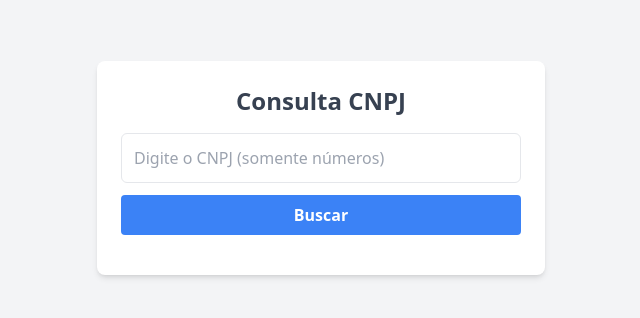
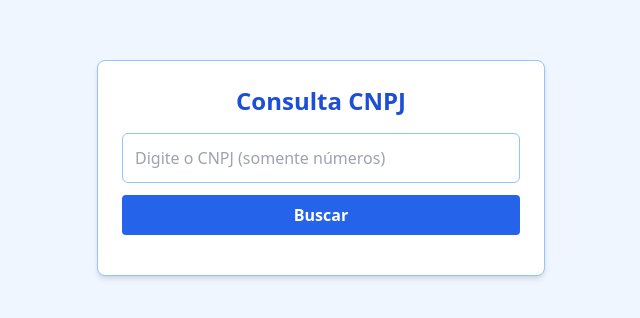
Before and after one commit to Biula7/Consulta-CNPJ, a plain HTML site: page index.html in a window 1280 px wide. Shown: the part 232-550 px from the top of the page, without its empty margins (319-959 px from the left). Drawn offline with nearby package versions, Linux system fonts and the light colour scheme.

Commit message:
Add files via upload
Foi melhorado o design do site o deixando mais acessivel, e colocado mensagens de erro mais entendiveis para o úsuario. Também ouve mudanças no codigo para que retire ponto e barras do CNPJ digitado enviando apenas os numeros.

```diff
--- a/index.html
+++ b/index.html
@@ -6,20 +6,25 @@
     <title>Consulta CNPJ - Receita WS</title>
     <script src="https://cdn.tailwindcss.com"></script>
 </head>
-<body class="bg-gray-100 flex items-center justify-center min-h-screen">
-    <div class="bg-white p-6 rounded-lg shadow-md w-full max-w-md">
-        <h1 class="text-2xl font-bold text-center text-gray-700">Consulta CNPJ</h1>
+<body class="bg-blue-50 flex items-center justify-center min-h-screen">
+    <div class="bg-white p-6 rounded-lg shadow-md w-full max-w-md border border-blue-300">
+        <h1 class="text-2xl font-bold text-center text-blue-700">Consulta CNPJ</h1>
         <input type="text" id="cnpj" placeholder="Digite o CNPJ (somente números)"
-               class="w-full p-3 mt-4 border rounded-md focus:outline-none focus:ring-2 focus:ring-blue-500"
-               aria-label="Digite o CNPJ">
+               class="w-full p-3 mt-4 border border-blue-300 rounded-md focus:outline-none focus:ring-2 focus:ring-blue-500"
+               aria-label="Digite o CNPJ" oninput="formatarCNPJ()">
         <button onclick="buscarCNPJ()"
-                class="w-full bg-blue-500 hover:bg-blue-700 text-white font-bold py-2 px-4 rounded mt-3">Buscar</button>
+                class="w-full bg-blue-600 hover:bg-blue-800 text-white font-bold py-2 px-4 rounded mt-3">Buscar</button>
 
-        <div id="loading" class="text-center text-gray-600 mt-3 hidden">Carregando...</div>
-        <div id="resultado" class="mt-4 text-gray-700"></div>
+        <div id="loading" class="text-center text-blue-600 mt-3 hidden">Carregando...</div>
+        <div id="resultado" class="mt-4 text-blue-700"></div>
     </div>
 
     <script>
+        function formatarCNPJ() {
+            let cnpjInput = document.getElementById('cnpj');
+            cnpjInput.value = cnpjInput.value.replace(/\D/g, '');
+        }
+
         function buscarCNPJ() {
             const cnpj = document.getElementById('cnpj').value.trim().replace(/\D/g, '');
             const resultadoDiv = document.getElementById('resultado');
```
